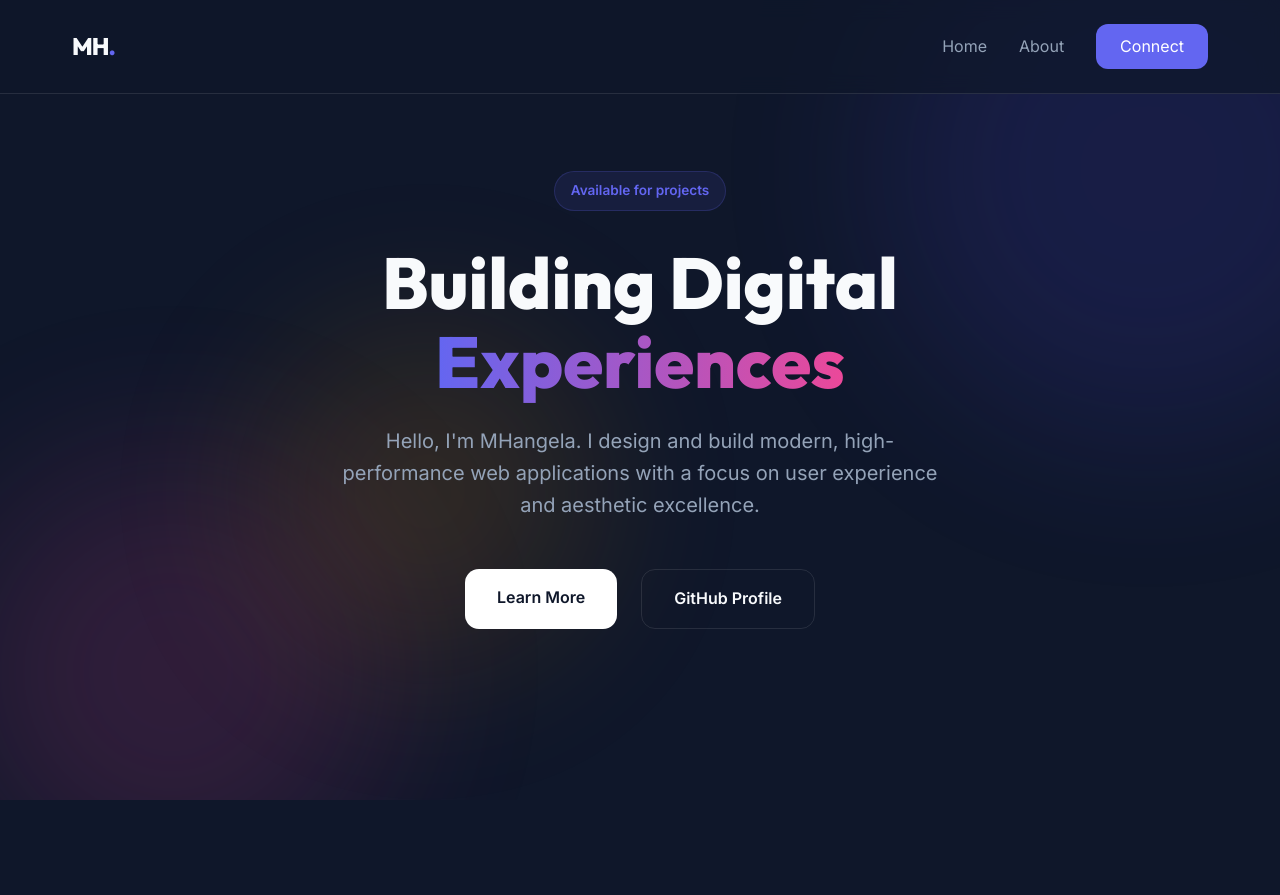
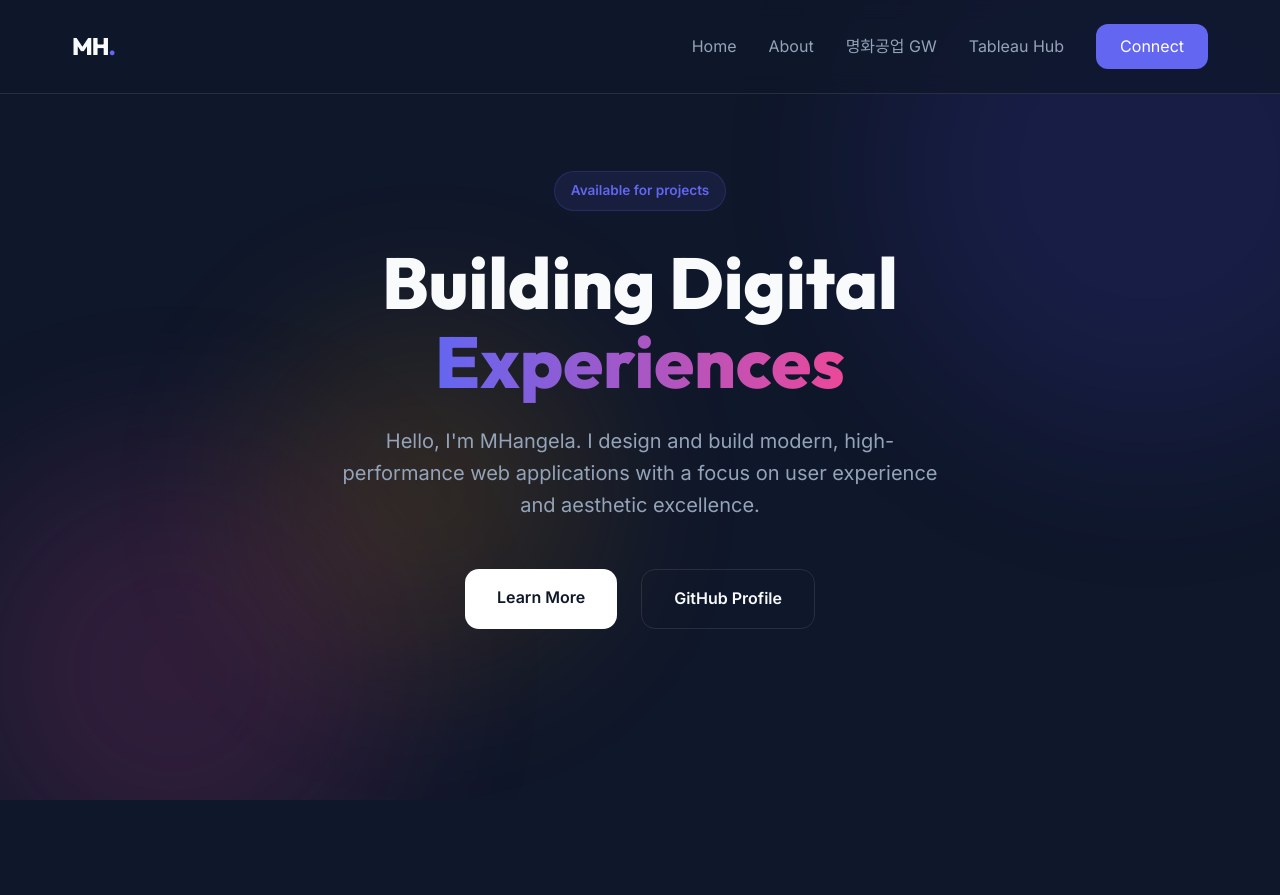
Before and after one commit to MHangela/MHangela.github.io, a plain HTML site: page index.html in a window 1280 px wide. Shown: the top 895 px of the page. Drawn offline with Linux system fonts and the light colour scheme.

Commit message:
Add files via upload

```diff
--- a/index.html
+++ b/index.html
@@ -1,5 +1,6 @@
 <!DOCTYPE html>
 <html lang="en">
+
 <head>
     <meta charset="UTF-8">
     <meta name="viewport" content="width=device-width, initial-scale=1.0">
@@ -7,9 +8,12 @@
     <meta name="description" content="Personal portfolio and introduction page for MHangela.">
     <link rel="preconnect" href="https://fonts.googleapis.com">
     <link rel="preconnect" href="https://fonts.gstatic.com" crossorigin>
-    <link href="https://fonts.googleapis.com/css2?family=Inter:wght@300;400;600;800&family=Outfit:wght@300;400;600;800&display=swap" rel="stylesheet">
+    <link
+        href="https://fonts.googleapis.com/css2?family=Inter:wght@300;400;600;800&family=Outfit:wght@300;400;600;800&display=swap"
+        rel="stylesheet">
     <link rel="stylesheet" href="style.css">
 </head>
+
 <body>
     <div class="background-blobs">
         <div class="blob blob-1"></div>
@@ -23,6 +27,8 @@
             <div class="nav-links">
                 <a href="#home">Home</a>
                 <a href="#about">About</a>
+                <a href="http://gw.myunghwa.com" target="_blank" rel="noopener">명화공업 GW</a>
+                <a href="https://hub.tableau-di.com" target="_blank" rel="noopener">Tableau Hub</a>
                 <a href="#contact" class="btn-primary">Connect</a>
             </div>
         </div>
@@ -33,7 +39,8 @@
             <div class="hero-content">
                 <span class="badge">Available for projects</span>
                 <h1>Building Digital <span class="gradient-text">Experiences</span></h1>
-                <p>Hello, I'm MHangela. I design and build modern, high-performance web applications with a focus on user experience and aesthetic excellence.</p>
+                <p>Hello, I'm MHangela. I design and build modern, high-performance web applications with a focus on
+                    user experience and aesthetic excellence.</p>
                 <div class="cta-group">
                     <a href="#about" class="btn-secondary">Learn More</a>
                     <a href="https://github.com/MHangela" class="btn-outline">GitHub Profile</a>
@@ -92,4 +99,5 @@
         });
     </script>
 </body>
+
 </html>
```
